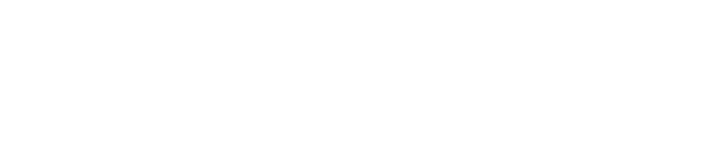
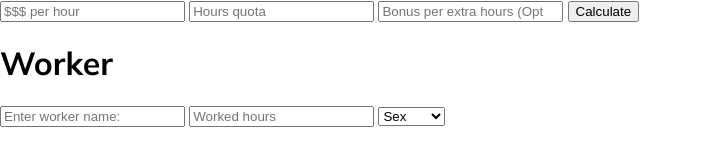
Before and after one commit to Imista/js_practice_salary, a plain HTML site: page index.html in a window 1280 px wide. Shown: the whole page, without its empty margins (0-702 px from the left). Drawn offline with Linux system fonts and the light colour scheme.

Commit message:
Ct main - Html desing

```diff
--- a/index.html
+++ b/index.html
@@ -16,7 +16,37 @@
 
     </header>
     <main>
+        <div class="data">
+            <div class="data_mainData">
 
+                <form class="data_mainData_form">
+                    <input type="number" class="data_mainData_form_hours" placeholder="$$$ per hour">
+                    <input type="number" class="data_mainData_form_minHours" placeholder="Hours quota">
+                    <input type="number" class="data_mainData_form_bonus" placeholder="Bonus per extra hours (Optional)">
+                    <button type="button">Calculate</button>
+                </form>
+
+            </div>
+            <div class="data_workers">
+                <form >
+                    <h1>Worker</h1>
+                    <input type="text" class="data_workers_form_name" placeholder="Enter worker name:">
+                    <input type="number" class="data_workers_form_hours" placeholder="Worked hours">
+                    <select class="data_workers_form_sex" id="">
+                        <option >Sex</option>
+                        <option >Male</option>
+                        <option >Female</option>
+                        <option >Other</option>
+                    </select>
+                </form>
+            </div>
+        </div>
+        <div class="result">
+            <p class="result_total"></p>
+            <p class="result_averange"></p>
+            <p class="result_top10"></p>
+            <p class="result_noQuota"></p>
+        </div>
     </main>
     <footer>
 
```
